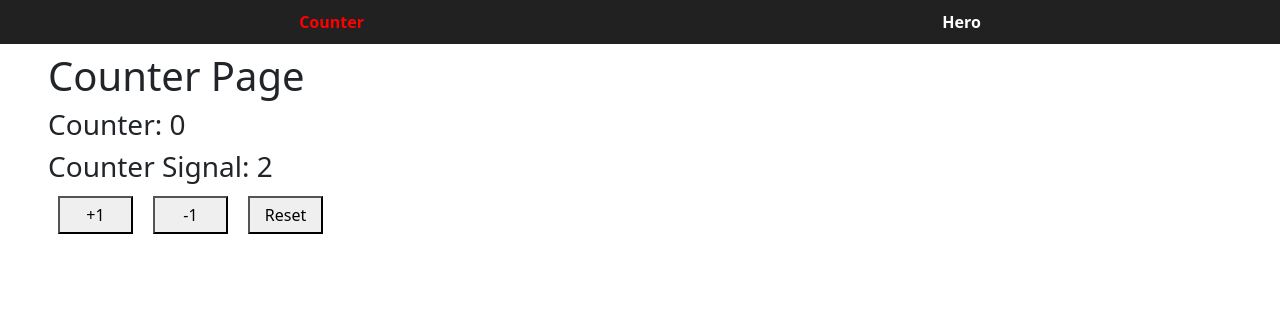
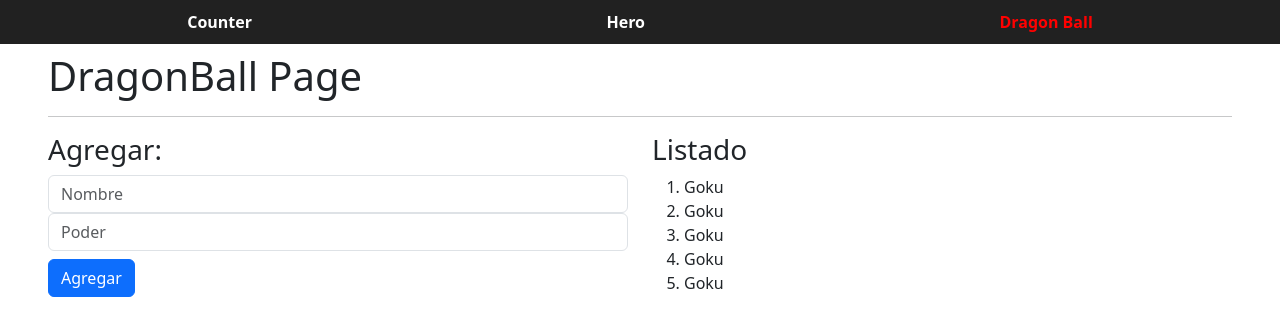
Before and after one commit to EdwinAlexanderBernardinoMoran/angular, an Angular app in the folder 02-bases/: page /dragon-ball in a window 1280 px wide. Before the commit this address led to /. Shown: the top 336 px of the page. Built offline with nearby package versions, Linux system fonts and the light colour scheme.

Commit message:
S5 - Tarea - Preparacion de la pagina

```diff
--- a/02-bases/src/app/app.routes.ts
+++ b/02-bases/src/app/app.routes.ts
@@ -1,6 +1,7 @@
 import { Routes } from '@angular/router';
 import { CounterPage } from './pages/counter/counter-page';
 import { HeroPage } from './pages/hero/hero-page';
+import { DragonballPage } from './pages/dragonball/dragonball-page';
 
 export const routes: Routes = [
   {
@@ -12,6 +13,10 @@
     component: HeroPage
   },
   {
+    path: 'dragon-ball',
+    component: DragonballPage
+  },
+  {
     path: '**',
     redirectTo: ''
   }
--- a/02-bases/src/app/components/shared/navbar/navbar.html
+++ b/02-bases/src/app/components/shared/navbar/navbar.html
@@ -1,4 +1,5 @@
 <nav>
   <a routerLink="/" routerLinkActive="active" [routerLinkActiveOptions]="{ exact: true }">Counter</a>
   <a [routerLink]="['/hero']" [routerLinkActive]="'active'">Hero</a>
+  <a [routerLink]="['/dragon-ball']" [routerLinkActive]="'active'">Dragon Ball</a>
 </nav>
--- /dev/null
+++ b/02-bases/src/app/pages/dragonball/dragonball-page.html
@@ -0,0 +1,24 @@
+<h1>DragonBall Page</h1>
+<hr>
+
+<section class="row">
+  <div class="col 12 col-sm-6">
+    <h3>Agregar: </h3>
+    <input type="text" class="form-control" placeholder="Nombre">
+    <input type="text" class="form-control" placeholder="Poder">
+
+    <button class="mt-2 btn btn-primary">Agregar</button>
+  </div>
+
+  <div class="col-12 col-sm-6">
+    <h3>Listado</h3>
+    <ol>
+      <li>Goku</li>
+      <li>Goku</li>
+      <li>Goku</li>
+      <li>Goku</li>
+      <li>Goku</li>
+    </ol>
+  </div>
+
+</section>
```
Also changed, not shown: 02-bases/src/app/pages/dragonball/dragonball-page.ts (added, +10 -0 lines).
